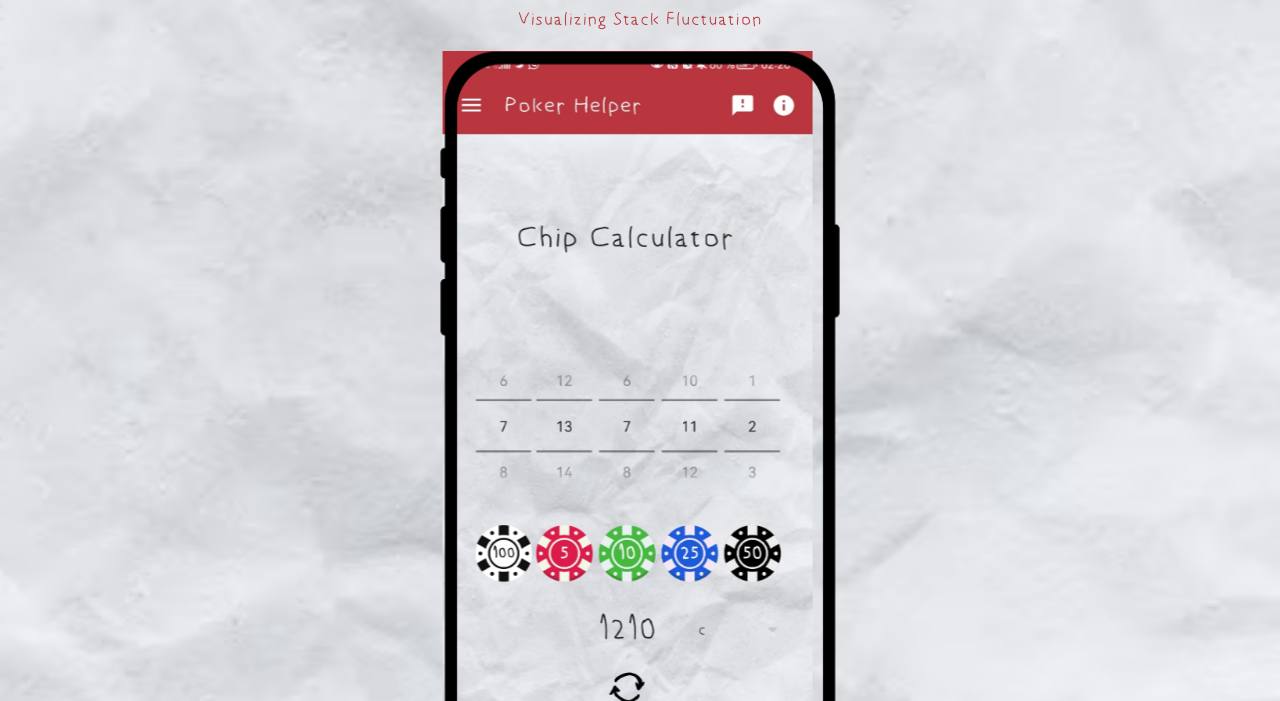
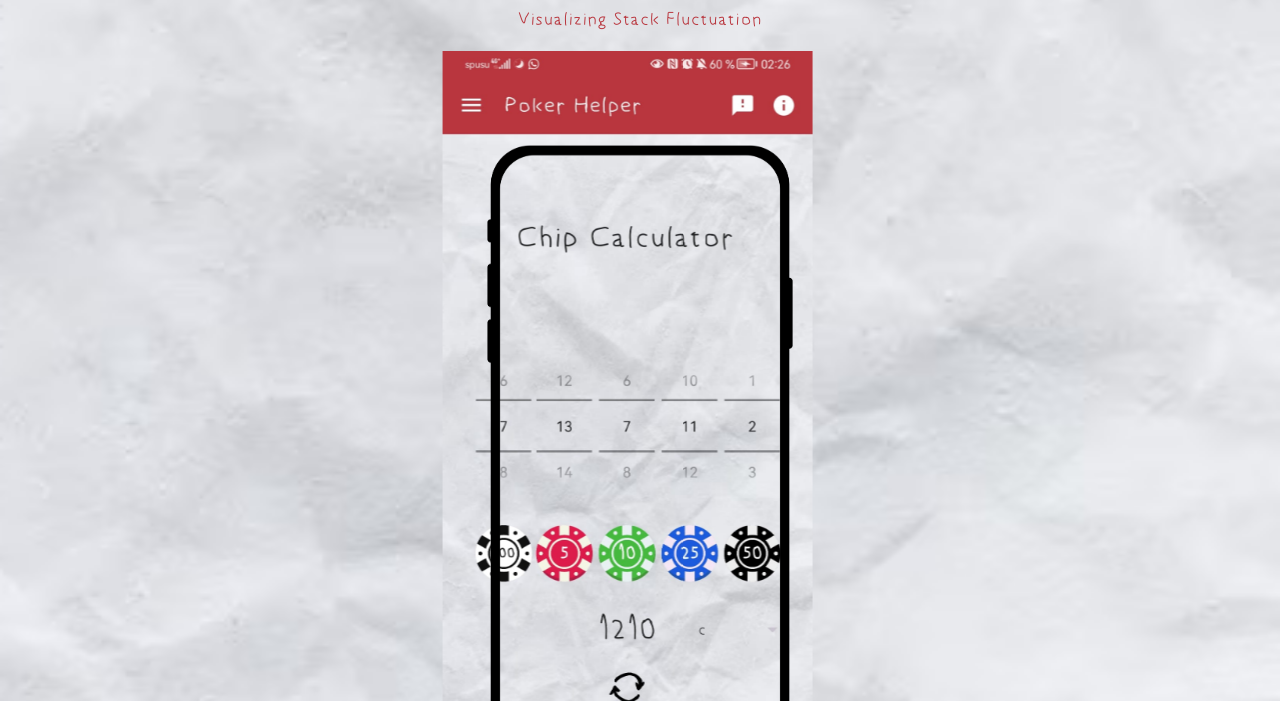
Before and after one commit to Sedafoxx/PokerHelper, a plain HTML site: page index.html in a window 1280 px wide. Shown: the part 459-1160 px from the top of the page. Drawn offline with Linux system fonts and the light colour scheme.

Commit message:
Update styles.css

```diff
--- a/styles.css
+++ b/styles.css
@@ -72,8 +72,8 @@ p {
     top: 50%; /* Center the frame vertically */
     left: 50%; /* Center the frame horizontally */
     transform: translate(-50%, -50%); /* Adjust to align the frame correctly */
-    width: 850px; /* Set a fixed width */
-    height: 850px; /* Set a fixed height */
+    width: 650px; /* Set a fixed width */
+    height: 650px; /* Set a fixed height */
     z-index: 2; /* Ensure the frame is on top of the carousel */
     pointer-events: none; /* Allow interactions with the carousel images behind the frame */
 }
```
